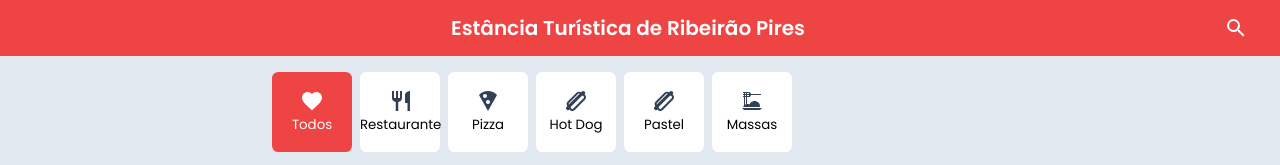
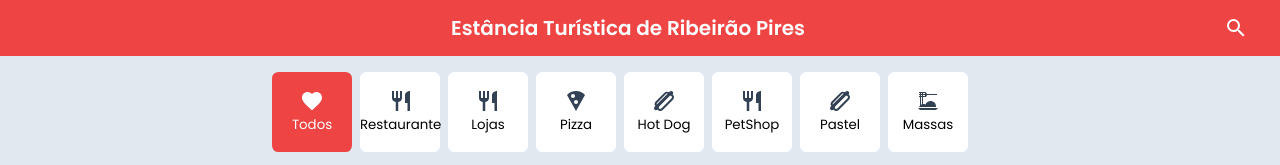
Before and after one commit to rmelobarbosa/demostore1, a website: page index.html in a window 1280 px wide. Shown: the top 165 px of the page. Drawn offline with Linux system fonts and the light colour scheme; no server answers.

Commit message:
criado lojas e petshop

```diff
--- a/index.html
+++ b/index.html
@@ -236,6 +236,13 @@
         <span>Restaurante</span>
       </button>
 
+      <button type="button" id="lojas" class="filter-btn">
+        <svg style="width:24px;height:24px" viewBox="0 0 24 24">
+                    <path fill="currentColor" d="M11,9H9V2H7V9H5V2H3V9C3,11.12 4.66,12.84 6.75,12.97V22H9.25V12.97C11.34,12.84 13,11.12 13,9V2H11V9M16,6V14H18.5V22H21V2C18.24,2 16,4.24 16,6Z" />
+		  </svg>
+        <span>Lojas</span>
+      </button>
+
       <button type="button" id="pizza" class="filter-btn">
         <svg style="width:24px;height:24px" viewBox="0 0 24 24">
  <path fill="currentColor" d="M12,15A2,2 0 0,1 10,13C10,11.89 10.9,11 12,11A2,2 0 0,1 14,13A2,2 0 0,1 12,15M7,7C7,5.89 7.89,5 9,5A2,2 0 0,1 11,7A2,2 0 0,1 9,9C7.89,9 7,8.1 7,7M12,2C8.43,2 5.23,3.54 3,6L12,22L21,6C18.78,3.54 15.57,2 12,2Z" />
@@ -250,6 +257,13 @@
          <path fill="currentColor" d="M21 5.77C20.85 5.65 20.72 5.55 20.59 5.45L20.62 5.41C21.4 4.63 21.4 3.37 20.62 2.59C19.84 1.81 18.58 1.81 17.79 2.59L17.05 3.33C15.68 2.3 13.74 2.4 12.5 3.65L3.65 12.5C2.4 13.74 2.3 15.68 3.33 17.05L2.59 17.79C1.8 18.58 1.8 19.84 2.59 20.62C3.37 21.4 4.63 21.4 5.41 20.62L5.45 20.59C5.55 20.72 5.65 20.85 5.77 21C7.13 22.34 9.35 22.34 10.72 21L20.97 10.72C22.34 9.35 22.34 7.14 21 5.77M4.77 15.61C4.5 15.05 4.6 14.36 5.06 13.9L13.9 5.06C14.36 4.6 15.05 4.5 15.61 4.77L4.77 15.61M19.56 9.3L9.3 19.56C8.72 20.15 7.77 20.15 7.18 19.56C6.6 19 6.6 18 7.18 17.44L17.44 7.18C18 6.6 19 6.6 19.56 7.18C20.15 7.77 20.15 8.72 19.56 9.3Z" />
 		 </svg>
         <span>Hot Dog</span>
+      </button>
+
+      <button type="button" id="petshop" class="filter-btn">
+        <svg style="width:24px;height:24px" viewBox="0 0 24 24">
+                    <path fill="currentColor" d="M11,9H9V2H7V9H5V2H3V9C3,11.12 4.66,12.84 6.75,12.97V22H9.25V12.97C11.34,12.84 13,11.12 13,9V2H11V9M16,6V14H18.5V22H21V2C18.24,2 16,4.24 16,6Z" />
+		  </svg>
+        <span>PetShop</span>
       </button>
 
       <button type="button" id="pastel" class="filter-btn">
```
